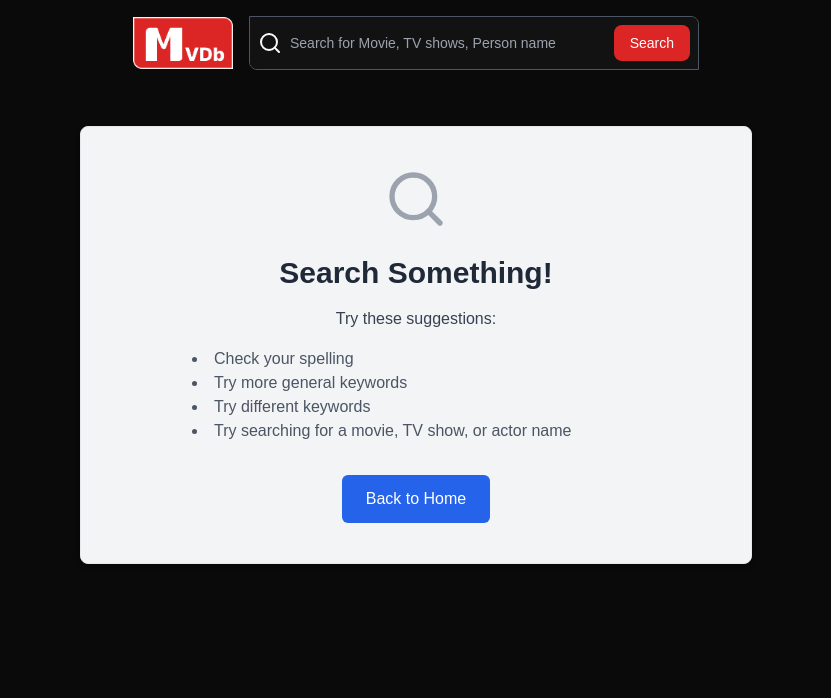
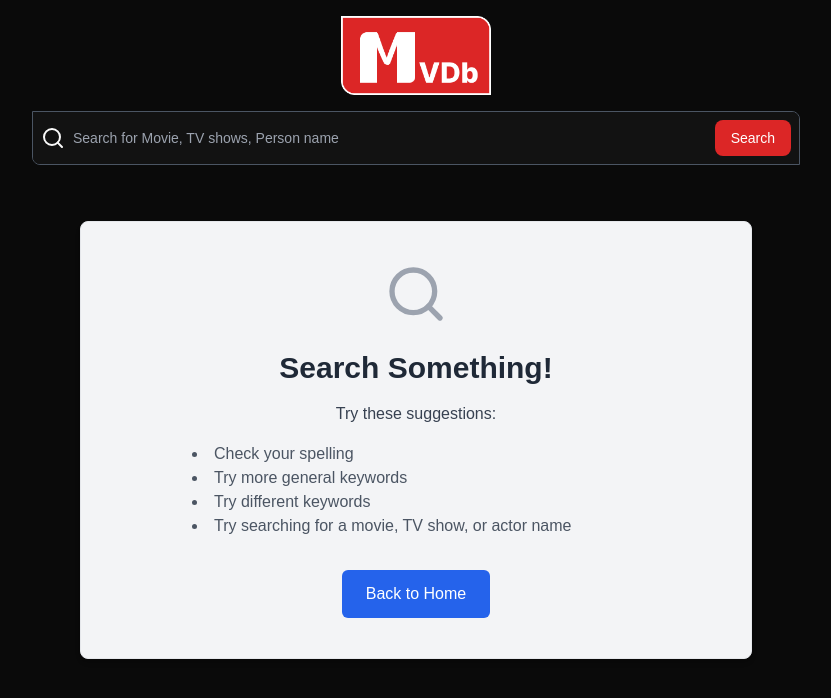
Before and after one commit to qntum-dev/mvdb, a Next.js app: page /search in a window 1280 px wide. Shown: the top 698 px of the page, without its empty margins (224-1055 px from the left). Built offline with nearby package versions, Linux system fonts and the light colour scheme; no server answers.

Commit message:
changed logo and search positions in the layout

```diff
--- a/src/app/layout.tsx
+++ b/src/app/layout.tsx
@@ -51,9 +51,9 @@ export default function RootLayout({
           attribute="class"
         >
           <Suspense>
-              <div className="flex items-center gap-4 justify-center mt-4">
+              <div className="flex flex-col items-center gap-4 mt-4">
                 <Logo/>
-                <div className="w-[450px]">
+                <div className="lg:w-[60%] w-[95%]">
                   <SearchForm />
                 </div>
               </div>
--- a/src/components/custom/Logo.tsx
+++ b/src/components/custom/Logo.tsx
@@ -10,8 +10,8 @@ const Logo = () => {
             <Image
               alt="logo"
               src="/logo_edited.png"
-              width={"100"}
-              height={"100"}
+              width={"150"}
+              height={"150"}
               className="object-cover object-center"
             />
           </a>
```
